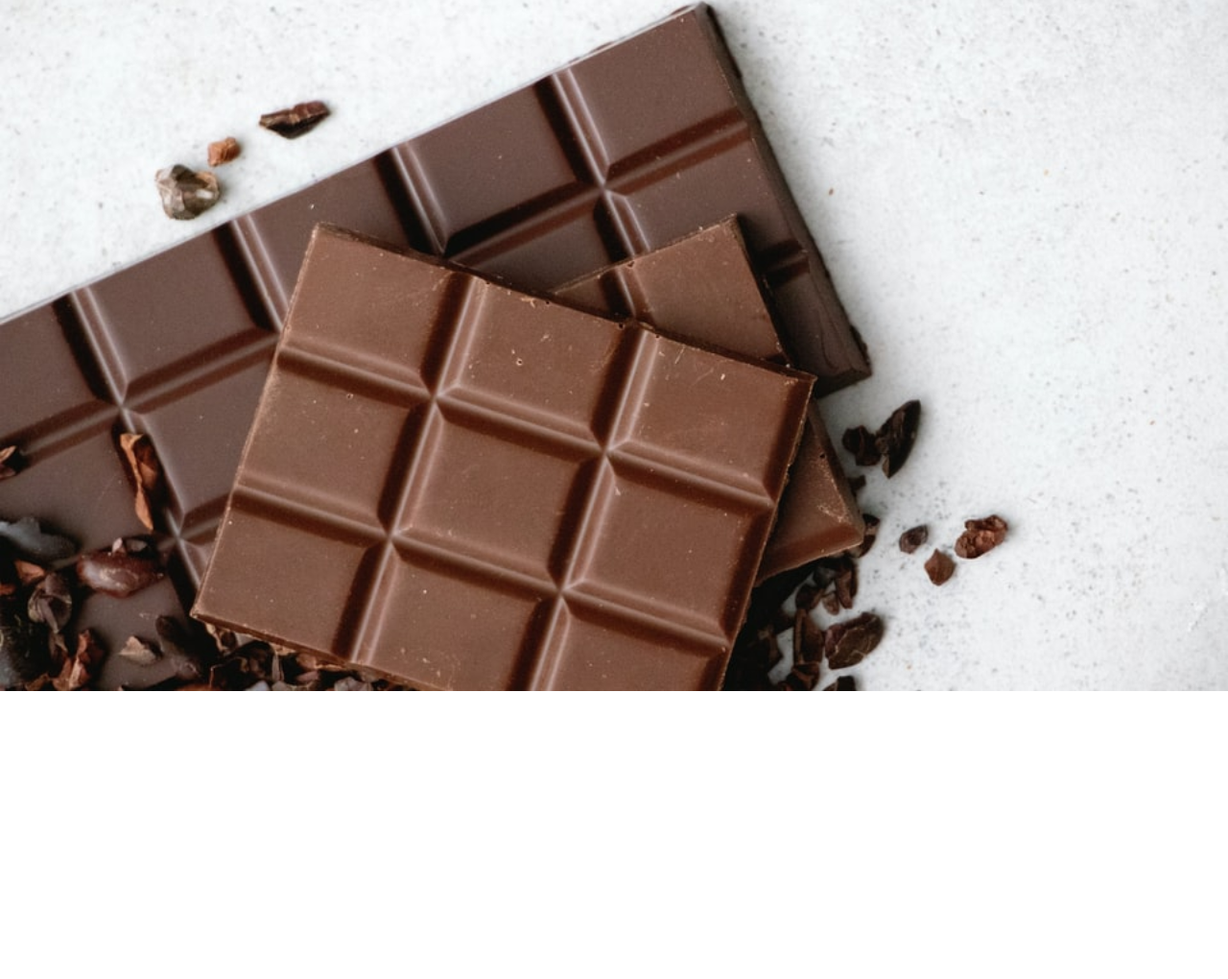
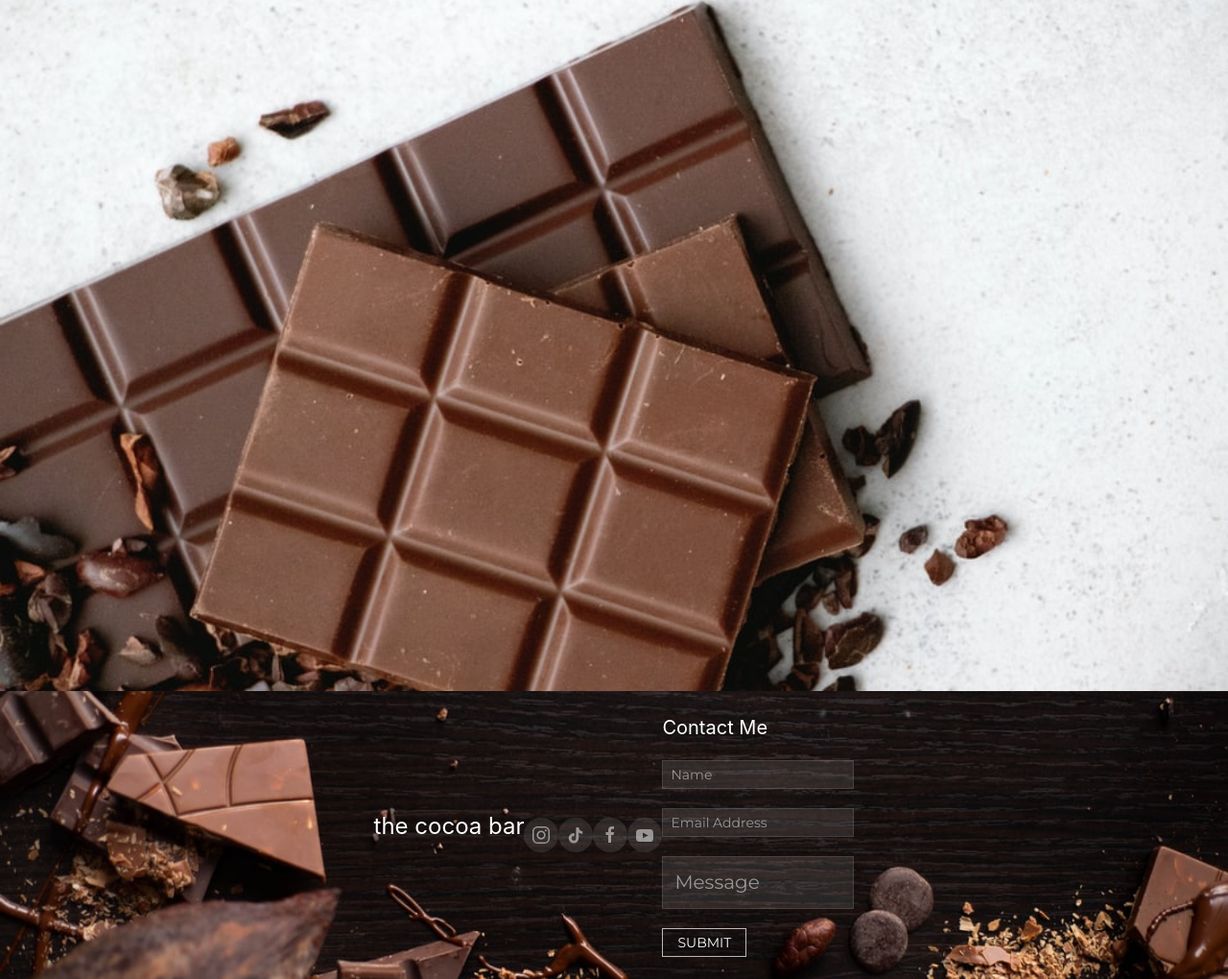
Before and after one commit to Luzanne-S/Blog, a plain HTML site: page index.html in a window 1280 px wide. Shown: the part 133-1153 px from the top of the page at 96% size. Before the commit the page ends 853 px from the top, so only its background shows below. Drawn offline with nearby package versions, Linux system fonts and the light colour scheme; a web font is replaced by a local one.

Commit message:
Updated index.html
Added a footer which has:
Contact form
Social media icons

```diff
--- a/index.html
+++ b/index.html
@@ -44,5 +44,41 @@
         </nav>
       </div>
     </div>
+    <div
+      class="
+        uk-height-medium
+        uk-flex
+        uk-flex-center
+        uk-flex-middle
+        uk-background-cover
+        uk-light
+      "
+      data-src="images/footer.jpg"
+      uk-img
+    >
+      <h3>the cocoa bar</h3>
+
+      <div class="social">
+      <div class="social">
+
+        <a href="" class="uk-icon-button" uk-icon="instagram"></a
+        ><a href="" class="uk-icon-button" uk-icon="tiktok"></a
+        ><a href="" class="uk-icon-button" uk-icon="facebook"></a
+        ><a href="" class="uk-icon-button" uk-icon="youtube"></a>
+
+      </div>
+    </div>
+    <form>
+      <h4>Contact Me</h4>
+      <div class="uk-margin">
+        <input class="uk-input uk-form-width-medium uk-form-small" type="text" placeholder="Name">
+    </div>
+    <div class="uk-margin">
+        <input class="uk-input uk-form-width-medium uk-form-small" type="text" placeholder="Email Address">
+    </div>
+    <div class="uk-margin">
+        <input class="uk-input uk-form-width-medium uk-form-large" type="text" placeholder="Message">
+    </div><button class="uk-button uk-button-default uk-button-small">Submit</button>
+  </form>
   </body>
 </html>
```
